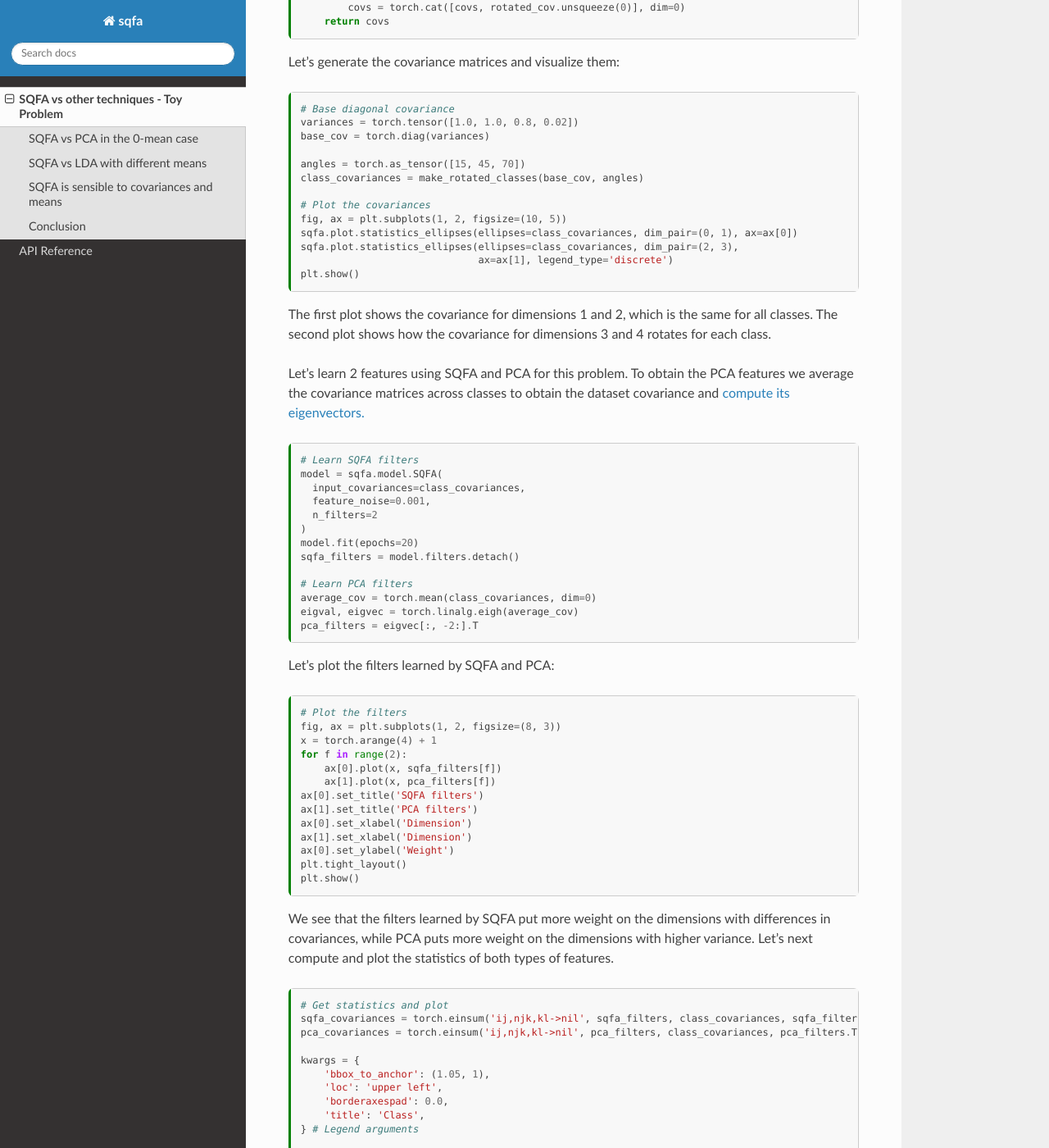
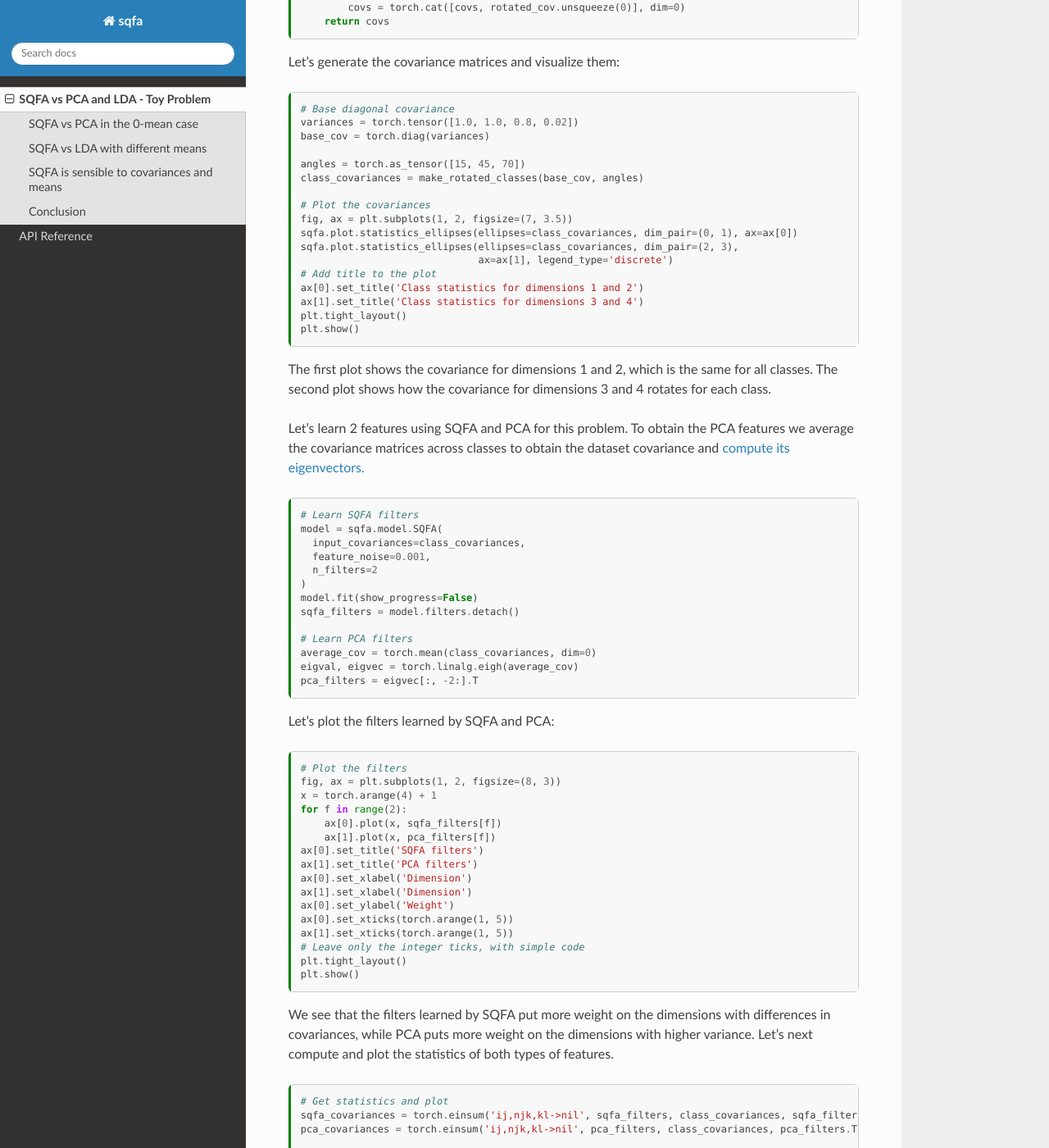
Before and after one commit to dherrera1911/sqfa, a Sphinx documentation site: the page built from docs/source/tutorials/toy_problem.md, in a window 1280 px wide and 1400 px high, scrolled down 1027 px. Shown: the whole window at 82% size. Built offline with Sphinx 7.4.7 and the Read the Docs theme 3.1.0, drawn with Linux system fonts in a browser that asks for light colours; some of the changed text lies outside the part shown.

Commit message:
Tidy up problem

````diff
--- a/docs/source/tutorials/toy_problem.md
+++ b/docs/source/tutorials/toy_problem.md
@@ -11,7 +11,7 @@
   name: python3
 ---
 
-# SQFA vs other techniques - Toy Problem
+# SQFA vs PCA and LDA - Toy Problem
 
 In this tutorial we build a simple toy problem to illustrate the types of features
 that are learnt by SQFA, and how they compare to other standard feature
@@ -75,10 +75,14 @@
 class_covariances = make_rotated_classes(base_cov, angles)
 
 # Plot the covariances
-fig, ax = plt.subplots(1, 2, figsize=(10, 5))
+fig, ax = plt.subplots(1, 2, figsize=(7, 3.5))
 sqfa.plot.statistics_ellipses(ellipses=class_covariances, dim_pair=(0, 1), ax=ax[0])
 sqfa.plot.statistics_ellipses(ellipses=class_covariances, dim_pair=(2, 3),
                               ax=ax[1], legend_type='discrete')
+# Add title to the plot
+ax[0].set_title('Class statistics for dimensions 1 and 2')
+ax[1].set_title('Class statistics for dimensions 3 and 4')
+plt.tight_layout()
 plt.show()
 ```
 
@@ -98,7 +102,7 @@
   feature_noise=0.001,
   n_filters=2
 )
-model.fit(epochs=20)
+model.fit(show_progress=False)
 sqfa_filters = model.filters.detach()
 
 # Learn PCA filters
@@ -121,9 +125,11 @@
 ax[0].set_xlabel('Dimension')
 ax[1].set_xlabel('Dimension')
 ax[0].set_ylabel('Weight')
+ax[0].set_xticks(torch.arange(1, 5))
+ax[1].set_xticks(torch.arange(1, 5))
+# Leave only the integer ticks, with simple code
 plt.tight_layout()
 plt.show()
-
 ```
 
 We see that the filters learned by SQFA put more weight on the dimensions
@@ -143,11 +149,11 @@
     'title': 'Class',
 } # Legend arguments
 
-fig, ax = plt.subplots(1, 2, figsize=(10, 5))
+fig, ax = plt.subplots(1, 2, figsize=(7, 3.5))
 sqfa.plot.statistics_ellipses(ellipses=sqfa_covariances, ax=ax[0])
 sqfa.plot.statistics_ellipses(ellipses=pca_covariances, ax=ax[1], legend_type='discrete', **kwargs)
-ax[0].set_title('SQFA features')
-ax[1].set_title('PCA features')
+ax[0].set_title('SQFA feature statistics')
+ax[1].set_title('PCA feature statistics')
 ax[0].set_xlabel('Feature 1')
 ax[0].set_xlabel('Feature 2')
 ax[1].set_xlabel('Feature 1')
@@ -175,12 +181,12 @@
 class_means = torch.tensor([[1, 0, 0, 0],
                             [0, 1, 0, 0],
                             [-1, 0, 0, 0]])
-class_means = class_means * 0.5
+class_means = class_means * 0.4
 
 # Plot the new distributions
 dim_pairs = [(0, 1), (2, 3)]
 
-fig, ax = plt.subplots(1, 2, figsize=(8, 4))
+fig, ax = plt.subplots(1, 2, figsize=(7, 3.5))
 for i, dim_pair in enumerate(dim_pairs):
     sqfa.plot.statistics_ellipses(ellipses=class_covariances,
                                   centers=class_means,
@@ -192,6 +198,8 @@
                            ax=ax[i])
     ax[i].set_xlabel(f'Dimension {dim_pair[0]+1}')
     ax[i].set_ylabel(f'Dimension {dim_pair[1]+1}')
+ax[0].set_title('Class statistics for dimensions 1 and 2')
+ax[1].set_title('Class statistics for dimensions 3 and 4')
 plt.tight_layout()
 plt.show()
 ```
@@ -234,7 +242,7 @@
   feature_noise=0.001,
   n_filters=2
 )
-loss, time = model.fit(epochs=20)
+model.fit(show_progress=False)
 sqfa_filters = model.filters.detach()
 ```
 
@@ -252,6 +260,8 @@
 ax[0].set_xlabel('Dimension')
 ax[1].set_xlabel('Dimension')
 ax[0].set_ylabel('Weight')
+ax[0].set_xticks(torch.arange(1, 5))
+ax[1].set_xticks(torch.arange(1, 5))
 plt.tight_layout()
 plt.show()
 ```
@@ -274,7 +284,7 @@
     'title': 'Class',
 } # Legend arguments
 
-fig, ax = plt.subplots(1, 2, figsize=(10, 5), sharex=True, sharey=True)
+fig, ax = plt.subplots(1, 2, figsize=(7, 3.5))
 
 # SQFA statistics
 sqfa.plot.statistics_ellipses(ellipses=sqfa_covariances,
@@ -285,8 +295,8 @@
                               ax=ax[1], legend_type='discrete', **kwargs)
 sqfa.plot.scatter_data(data=lda_means, labels=torch.arange(3), ax=ax[1])
 
-ax[0].set_title('SQFA features')
-ax[1].set_title('LDA features')
+ax[0].set_title('SQFA feature statistics')
+ax[1].set_title('LDA feature statistics')
 ax[0].set_xlabel('Feature 1')
 ax[0].set_ylabel('Feature 2')
 ax[1].set_xlabel('Feature 1')
@@ -334,6 +344,8 @@
                            ax=ax[i])
     ax[i].set_xlabel(f'Dimension {dim_pair[0]+1}')
     ax[i].set_ylabel(f'Dimension {dim_pair[1]+1}')
+ax[0].set_title('Class statistics for dimensions 1 and 2')
+ax[1].set_title('Class statistics for dimensions 3 and 4')
 plt.tight_layout()
 plt.show()
 ```
@@ -351,7 +363,7 @@
   feature_noise=0.001,
   n_filters=2
 )
-loss, time = model.fit(epochs=20)
+model.fit(show_progress=False)
 sqfa_filters = model.filters.detach()
 ```
 
@@ -367,6 +379,7 @@
 ax[0].set_title('SQFA filters')
 ax[0].set_xlabel('Dimension')
 ax[0].set_ylabel('Weight')
+ax[0].set_xticks(torch.arange(1, 5))
 
 # Get the means and covariances for the new features
 sqfa_covariances = torch.einsum('ij,njk,kl->nil', sqfa_filters, class_covariances, sqfa_filters.T)
@@ -376,7 +389,7 @@
 sqfa.plot.statistics_ellipses(ellipses=sqfa_covariances,
                               centers=sqfa_means, ax=ax[1])
 sqfa.plot.scatter_data(data=sqfa_means, labels=torch.arange(3), ax=ax[1])
-ax[1].set_title('SQFA features')
+ax[1].set_title('SQFA feature statistics')
 ax[1].set_xlabel('Feature 1')
 ax[1].set_ylabel('Feature 2')
 plt.tight_layout()
````
